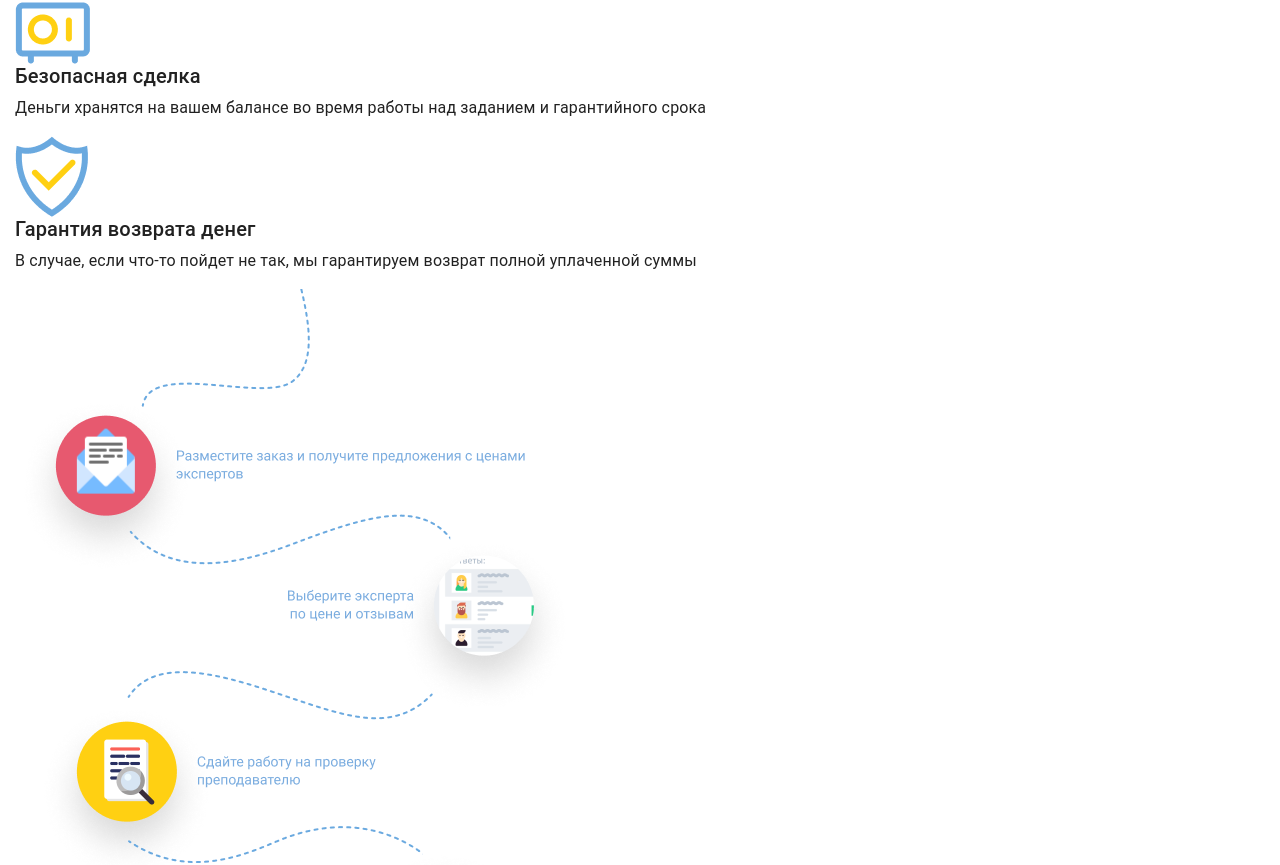
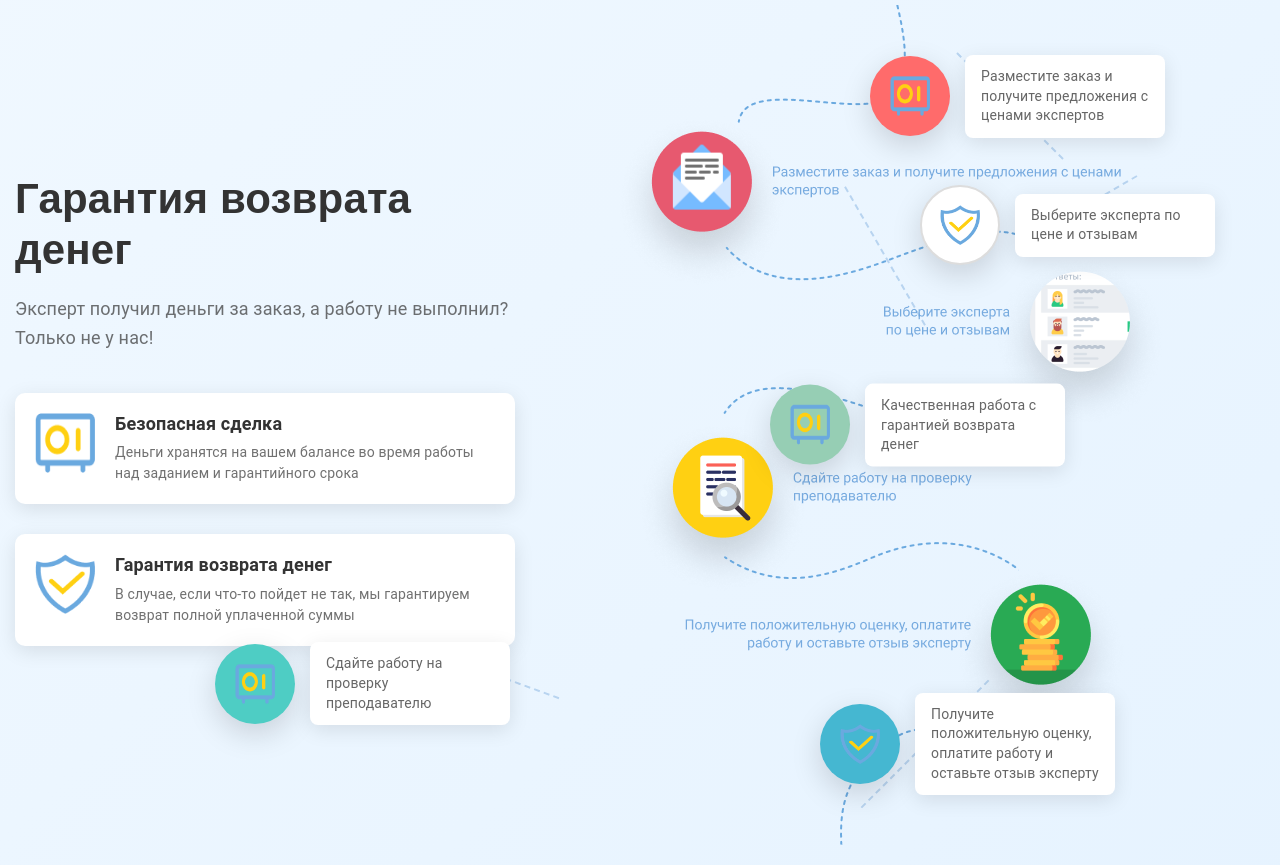
Before and after one commit to Danny-dev23/vse-sdal, a React (Create React App) app: page / in a window 1280 px wide. Shown: the part 3702-4567 px from the top of the page. Built offline with nearby package versions, Linux system fonts and the light colour scheme.

Commit message:
Redesign Guarantee Section

```diff
--- a/src/Pages/Home/Guarantee/Guarantee.jsx
+++ b/src/Pages/Home/Guarantee/Guarantee.jsx
@@ -1,14 +1,68 @@
 import React from "react";
 import "../../../assents/styles/variables.css";
 import "./guarantee.css";
-import SecurityImg from "../../../assents/images/Security.png"
-import ShieldImg from "../../../assents/images/guarantees-shield.svg.png"
-import GuaranteeImg from "../../../assents/images/Guarantee.png"
+import SecurityImg from "../../../assents/images/Security.png";
+import ShieldImg from "../../../assents/images/guarantees-shield.svg.png";
+import GuaranteeImg from "../../../assents/images/Guarantee.png";
+
 const Guarantee = () => {
   return (
     <div className="guarantee">
       <div className="custom-container">
         <div className="guarantee-block">
+          {/* Dotted lines */}
+          <div className="dotted-line dotted-line--1"></div>
+          <div className="dotted-line dotted-line--2"></div>
+          <div className="dotted-line dotted-line--3"></div>
+          <div className="dotted-line dotted-line--4"></div>
+          <div className="dotted-line dotted-line--5"></div>
+
+          {/* Floating elements */}
+          <div className="floating-element floating-element--top-right">
+            <div className="floating-element__icon">
+              <img src={SecurityImg} alt="Security" />
+            </div>
+            <div className="floating-element__text">
+              Разместите заказ и получите предложения с ценами экспертов
+            </div>
+          </div>
+
+          <div className="floating-element floating-element--middle-right">
+            <div className="floating-element__icon">
+              <img src={ShieldImg} alt="Shield" />
+            </div>
+            <div className="floating-element__text">
+              Выберите эксперта по цене и отзывам
+            </div>
+          </div>
+
+          <div className="floating-element floating-element--bottom-left">
+            <div className="floating-element__icon">
+              <img src={SecurityImg} alt="Security" />
+            </div>
+            <div className="floating-element__text">
+              Сдайте работу на проверку преподавателю
+            </div>
+          </div>
+
+          <div className="floating-element floating-element--bottom-right">
+            <div className="floating-element__icon">
+              <img src={ShieldImg} alt="Shield" />
+            </div>
+            <div className="floating-element__text">
+              Получите положительную оценку, оплатите работу и оставьте отзыв эксперту
+            </div>
+          </div>
+
+          <div className="floating-element floating-element--center-right">
+            <div className="floating-element__icon">
+              <img src={SecurityImg} alt="Security" />
+            </div>
+            <div className="floating-element__text">
+              Качественная работа с гарантией возврата денег
+            </div>
+          </div>
+
           <div className="guarantee-block__text">
             <h4 className="guarantee-block__text-title">
               Гарантия возврата денег
@@ -21,16 +75,20 @@ const Guarantee = () => {
               <img src={SecurityImg} alt="" className="guarantee-block__text-box__img"/>
               <div className="guarantee-block__text-box__text">
                 <h5 className="guarantee-block__text-box__text-title">Безопасная сделка</h5>
-                <p className="guarantee-block__text-box__text-description">Деньги хранятся на вашем балансе во время работы над
-                заданием и гарантийного срока</p>
+                <p className="guarantee-block__text-box__text-description">
+                  Деньги хранятся на вашем балансе во время работы над
+                  заданием и гарантийного срока
+                </p>
               </div>
             </div>
             <div className="guarantee-block__text-box">
               <img src={ShieldImg} alt="" className="guarantee-block__text-box__img"/>
               <div className="guarantee-block__text-box__text">
                 <h5 className="guarantee-block__text-box__text-title">Гарантия возврата денег</h5>
-                <p className="guarantee-block__text-box__text-description">В случае, если что-то пойдет не так, мы гарантируем возврат
-                полной уплаченной суммы</p>
+                <p className="guarantee-block__text-box__text-description">
+                  В случае, если что-то пойдет не так, мы гарантируем возврат
+                  полной уплаченной суммы
+                </p>
               </div>
             </div>
           </div>
--- a/src/Pages/Home/Guarantee/guarantee.css
+++ b/src/Pages/Home/Guarantee/guarantee.css
@@ -1,4 +1,249 @@
+.guarantee {
+  background: linear-gradient(135deg, #f0f8ff 0%, #e6f3ff 100%);
+  padding: 80px 0;
+  position: relative;
+  overflow: hidden;
+}
 
-.custom-container {
+.guarantee-block {
+  display: flex;
+  align-items: center;
+  justify-content: space-between;
+  position: relative;
+  min-height: 500px;
+}
 
+.guarantee-block__text {
+  flex: 1;
+  max-width: 500px;
+  z-index: 2;
 }
+
+.guarantee-block__text-title {
+  font-family: RoundPro, sans-serif;
+  font-weight: 900;
+  font-size: 42px;
+  line-height: 1.2;
+  color: #333;
+  margin-bottom: 20px;
+}
+
+.guarantee-block__text-description {
+  font-size: 18px;
+  color: rgba(51, 51, 51, 0.7);
+  line-height: 1.6;
+  margin-bottom: 40px;
+}
+
+.guarantee-block__text-box {
+  display: flex;
+  align-items: flex-start;
+  margin-bottom: 30px;
+  background: white;
+  padding: 20px;
+  border-radius: 10px;
+  box-shadow: 0 5px 20px rgba(0, 0, 0, 0.1);
+}
+
+.guarantee-block__text-box__img {
+  width: 60px;
+  height: 60px;
+  margin-right: 20px;
+  flex-shrink: 0;
+}
+
+.guarantee-block__text-box__text {
+  flex: 1;
+}
+
+.guarantee-block__text-box__text-title {
+  font-size: 18px;
+  font-weight: 700;
+  color: #333;
+  margin-bottom: 8px;
+}
+
+.guarantee-block__text-box__text-description {
+  font-size: 14px;
+  color: rgba(51, 51, 51, 0.7);
+  line-height: 1.5;
+  margin: 0;
+}
+
+.guarantee-block__image {
+  flex: 1;
+  display: flex;
+  justify-content: center;
+  align-items: center;
+  position: relative;
+}
+
+.guarantee-block__image img {
+  max-width: 100%;
+  height: auto;
+  z-index: 2;
+  position: relative;
+}
+
+/* Floating Elements */
+.floating-element {
+  position: absolute;
+  display: flex;
+  align-items: center;
+  z-index: 3;
+}
+
+.floating-element__icon {
+  width: 80px;
+  height: 80px;
+  border-radius: 50%;
+  display: flex;
+  align-items: center;
+  justify-content: center;
+  margin-right: 15px;
+  box-shadow: 0 10px 30px rgba(0, 0, 0, 0.15);
+}
+
+.floating-element__icon img {
+  width: 40px;
+  height: 40px;
+}
+
+.floating-element__text {
+  background: white;
+  padding: 12px 16px;
+  border-radius: 8px;
+  box-shadow: 0 5px 20px rgba(0, 0, 0, 0.1);
+  max-width: 200px;
+  font-size: 14px;
+  color: #666;
+  line-height: 1.4;
+}
+
+/* Specific positioning for floating elements */
+.floating-element--top-right {
+  top: 50px;
+  right: 100px;
+}
+
+.floating-element--top-right .floating-element__icon {
+  background: #ff6b6b;
+}
+
+.floating-element--middle-right {
+  top: 180px;
+  right: 50px;
+}
+
+.floating-element--middle-right .floating-element__icon {
+  background: white;
+  border: 2px solid #ddd;
+}
+
+.floating-element--bottom-left {
+  bottom: 120px;
+  left: 200px;
+}
+
+.floating-element--bottom-left .floating-element__icon {
+  background: #4ecdc4;
+}
+
+.floating-element--bottom-right {
+  bottom: 50px;
+  right: 150px;
+}
+
+.floating-element--bottom-right .floating-element__icon {
+  background: #45b7d1;
+}
+
+.floating-element--center-right {
+  top: 50%;
+  right: 200px;
+  transform: translateY(-50%);
+}
+
+.floating-element--center-right .floating-element__icon {
+  background: #96ceb4;
+}
+
+/* Dotted lines */
+.dotted-line {
+  position: absolute;
+  border: none;
+  border-top: 2px dashed #b8d4f0;
+  z-index: 1;
+}
+
+.dotted-line--1 {
+  top: 100px;
+  right: 180px;
+  width: 150px;
+  transform: rotate(45deg);
+}
+
+.dotted-line--2 {
+  top: 200px;
+  right: 120px;
+  width: 120px;
+  transform: rotate(-30deg);
+}
+
+.dotted-line--3 {
+  bottom: 180px;
+  left: 350px;
+  width: 200px;
+  transform: rotate(20deg);
+}
+
+.dotted-line--4 {
+  bottom: 100px;
+  right: 250px;
+  width: 180px;
+  transform: rotate(-45deg);
+}
+
+.dotted-line--5 {
+  top: 250px;
+  right: 300px;
+  width: 160px;
+  transform: rotate(60deg);
+}
+
+/* Responsive design */
+@media (max-width: 1200px) {
+  .floating-element {
+    display: none;
+  }
+
+  .dotted-line {
+    display: none;
+  }
+
+  .guarantee-block {
+    flex-direction: column;
+    text-align: center;
+  }
+
+  .guarantee-block__text {
+    max-width: 100%;
+    margin-bottom: 40px;
+  }
+}
+
+@media (max-width: 768px) {
+  .guarantee-block__text-title {
+    font-size: 32px;
+  }
+
+  .guarantee-block__text-box {
+    flex-direction: column;
+    text-align: center;
+  }
+
+  .guarantee-block__text-box__img {
+    margin-right: 0;
+    margin-bottom: 15px;
+  }
+}
```
